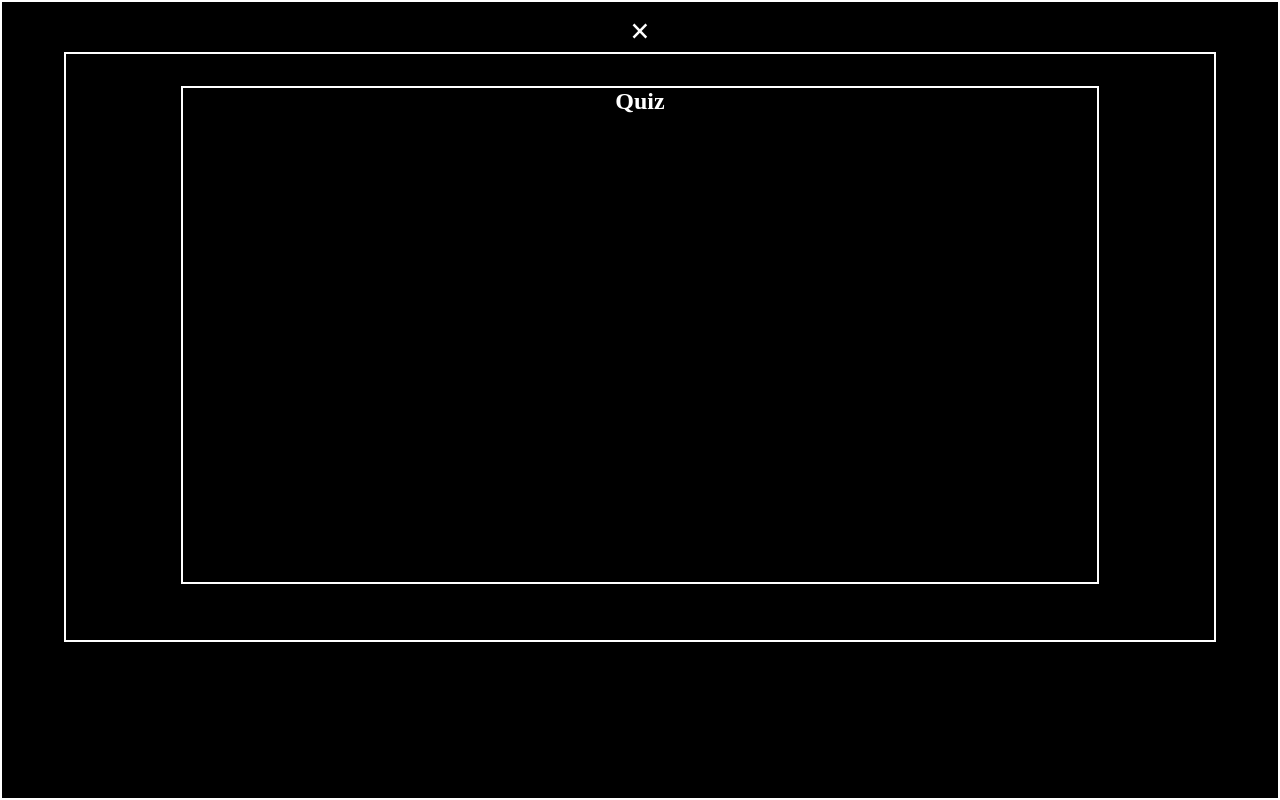
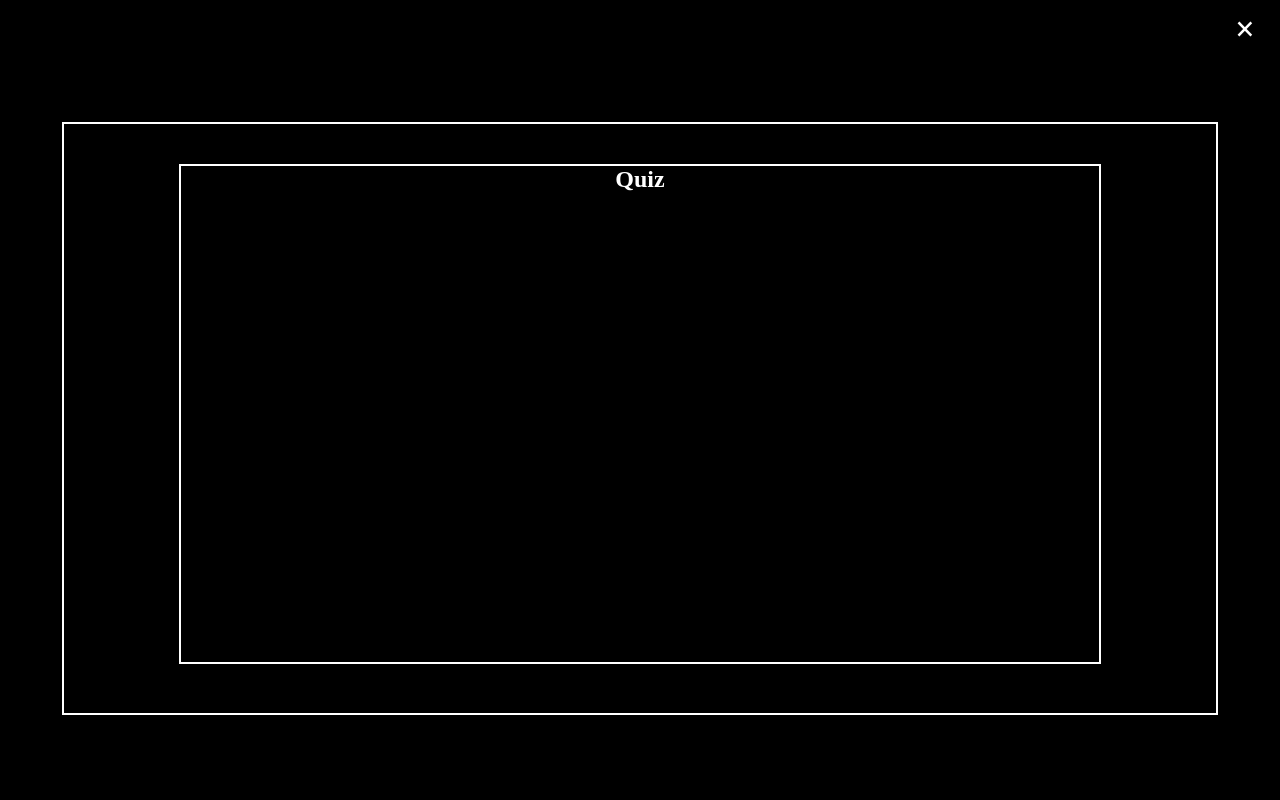
Before and after one commit to cenwachukwu/Chick-Flix, a plain HTML site: page src/Quiz/index.html in a window 1280 px wide. Both pictures are taken after a click on the button "Quiz". Drawn offline with Linux system fonts and the light colour scheme.

Commit message:
made a better skeleton for the quiz page

```diff
--- a/src/Quiz/style.css
+++ b/src/Quiz/style.css
@@ -14,7 +14,6 @@ body{
 
 .Quiz-Modal{
     margin: 0 auto;
-    border: 2px solid white;
     display: none;
     position: fixed;
     z-index: 1;
@@ -29,8 +28,8 @@ body{
 
 .Quiz-content{
     border: 2px solid white;
-    /* margin: 30px auto; */
-    /* padding: 10rem; */
+    margin: 30px auto;
+    margin-top: 7rem;
     height: 75%;
     width: 100%;
 }
@@ -40,7 +39,7 @@ body{
     /* display: none; */
     border: 2px solid white;
     margin: 20px auto;
-    margin-top: 2rem;
+    margin-top: 2.5rem;
     height: 85%;
     width: 80%;
     color: white;
@@ -49,7 +48,7 @@ body{
 
 .close-modal {
     color: white;
-    /* position: absolute; */
+    position: absolute;
     /* we need it to be very close to the top and the right */
     top: 10px;
     right: 25px;
```
